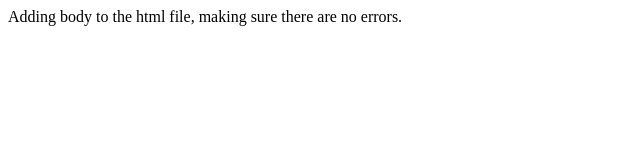
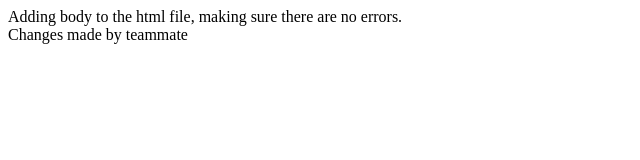
Before and after one commit to kashyapchimatapu/movieflix, a plain HTML site: page index.html in a window 1280 px wide. Shown: the whole page, without its empty margins (0-640 px from the left). Drawn offline with Linux system fonts and the light colour scheme.

Commit message:
teammate's commit message

```diff
--- a/index.html
+++ b/index.html
@@ -5,6 +5,10 @@
     </head>
     <body>
         Adding body to the html file, making sure there are no errors.
+
+        <div>
+            Changes made by teammate
+        </div>
     </body>
 
 </html>
```
